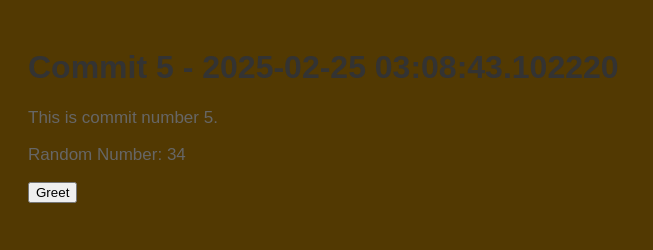
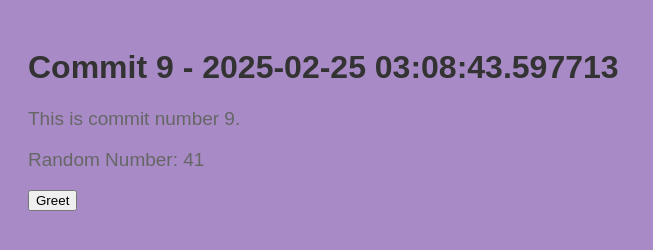
Before and after one commit to legbald0d/myrep-repo-20250225030836, a plain HTML site: page index.html in a window 1280 px wide. Shown: the whole page, without its empty margins (0-653 px from the left). Drawn offline with Linux system fonts and the light colour scheme.

Commit message:
📝 Commit 9 with HTML, CSS, and JS

```diff
--- a/index.html
+++ b/index.html
@@ -2,13 +2,13 @@
     <!DOCTYPE html>
     <html>
     <head>
-        <title>Commit 5 - 2025-02-25 03:08:43.102220</title>
+        <title>Commit 9 - 2025-02-25 03:08:43.597713</title>
         <link rel="stylesheet" href="style.css">
     </head>
     <body>
-        <h1>Commit 5 - 2025-02-25 03:08:43.102220</h1>
-        <p>This is commit number 5.</p>
-        <p>Random Number: 34</p>
+        <h1>Commit 9 - 2025-02-25 03:08:43.597713</h1>
+        <p>This is commit number 9.</p>
+        <p>Random Number: 41</p>
         <button onclick="greet()">Greet</button>
         <script src="script.js"></script>
     </body>
--- a/script.js
+++ b/script.js
@@ -2,4 +2,4 @@
     function greet() {
         alert('Hello from commit ' + commitNumber + '!');
     }
-    var commitNumber = 5;
+    var commitNumber = 9;
--- a/style.css
+++ b/style.css
@@ -1,7 +1,7 @@
 
     body {
         font-family: Arial, sans-serif;
-        background-color: #523902;
+        background-color: #a88bc6;
         padding: 20px;
     }
     h1 {
@@ -9,5 +9,5 @@
     }
     p {
         color: #666;
-        font-size: 17px;
+        font-size: 19px;
     }
```
